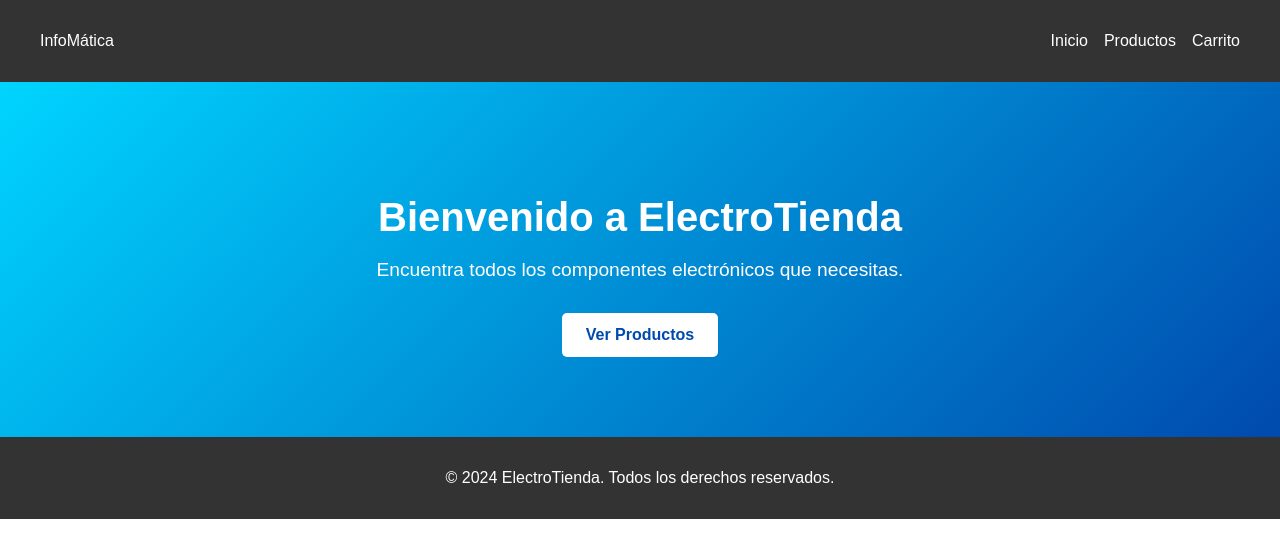
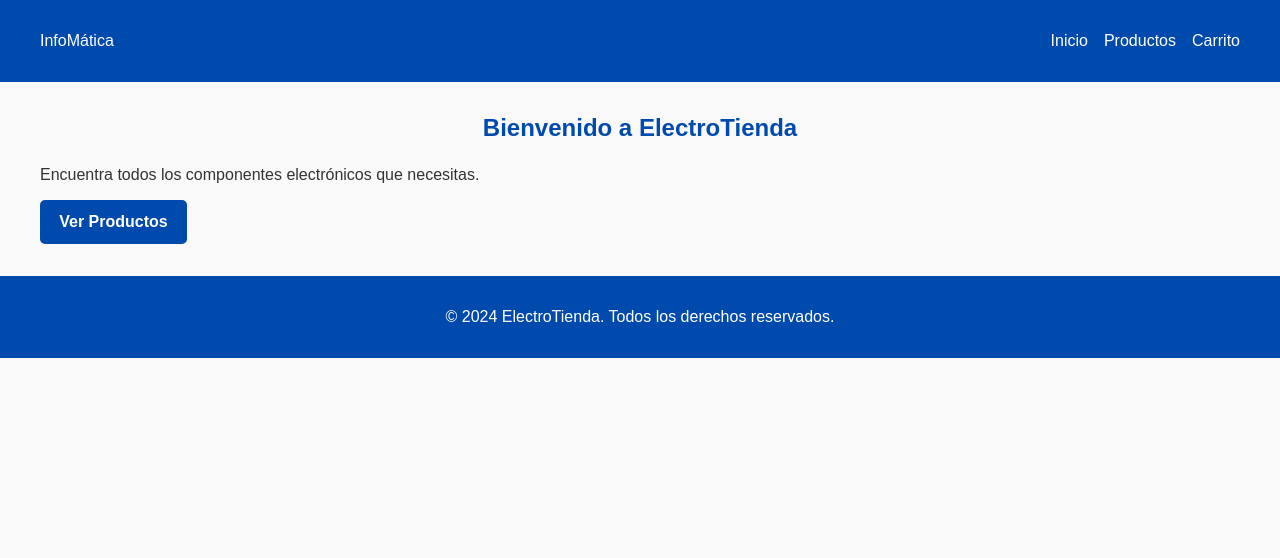
Before and after one commit to devr3x/proyecto, a plain HTML site: page index.html in a window 1280 px wide. Drawn offline with Linux system fonts and the light colour scheme.

Commit message:
Update styles.css

```diff
--- a/styles.css
+++ b/styles.css
@@ -1,13 +1,16 @@
-/** Estilos básicos para ElectroTienda **/
+/* Estilo global para InfoMática */
+
 body {
     font-family: Arial, sans-serif;
     margin: 0;
     padding: 0;
     box-sizing: border-box;
+    background-color: #f9f9f9;
+    color: #333;
 }
 
 header {
-    background-color: #333;
+    background-color: #004aad;
     color: #fff;
     padding: 1rem 0;
 }
@@ -37,42 +40,75 @@ nav {
     color: #00d4ff;
 }
 
-.hero {
-    text-align: center;
-    padding: 5rem 1rem;
-    background: linear-gradient(135deg, #00d4ff, #004aad);
-    color: #fff;
+main {
+    max-width: 1200px;
+    margin: 2rem auto;
+    padding: 0 1rem;
 }
 
-.hero h1 {
-    font-size: 2.5rem;
+.products, .cart {
+    background: #fff;
+    border-radius: 8px;
+    padding: 2rem;
+    box-shadow: 0 2px 5px rgba(0, 0, 0, 0.1);
+}
+
+h1 {
+    text-align: center;
+    color: #004aad;
+    margin-bottom: 1.5rem;
+}
+
+.product-list, .cart-items {
+    display: grid;
+    grid-template-columns: repeat(auto-fit, minmax(200px, 1fr));
+    gap: 1.5rem;
+}
+
+.product, .cart-item {
+    background: #f4f4f4;
+    border-radius: 8px;
+    padding: 1rem;
+    text-align: center;
+    box-shadow: 0 1px 3px rgba(0, 0, 0, 0.1);
+}
+
+.product img, .cart-item img {
+    max-width: 100%;
+    height: auto;
+    border-radius: 4px;
     margin-bottom: 1rem;
 }
 
-.hero p {
+.product h2, .cart-item h2 {
     font-size: 1.2rem;
-    margin-bottom: 2rem;
+    margin-bottom: 0.5rem;
 }
 
-.hero .btn {
+.product p, .cart-item p {
+    font-size: 1rem;
+    margin-bottom: 1rem;
+}
+
+.btn {
     display: inline-block;
-    padding: 0.8rem 1.5rem;
-    background-color: #fff;
-    color: #004aad;
+    padding: 0.8rem 1.2rem;
+    background-color: #004aad;
+    color: #fff;
     text-decoration: none;
     font-weight: bold;
     border-radius: 5px;
-    transition: background-color 0.3s, color 0.3s;
+    transition: background-color 0.3s;
 }
 
-.hero .btn:hover {
-    background-color: #004aad;
-    color: #fff;
+.btn:hover {
+    background-color: #003380;
 }
 
 footer {
     text-align: center;
     padding: 1rem;
-    background-color: #333;
+    background-color: #004aad;
     color: #fff;
+    margin-top: 2rem;
 }
```
